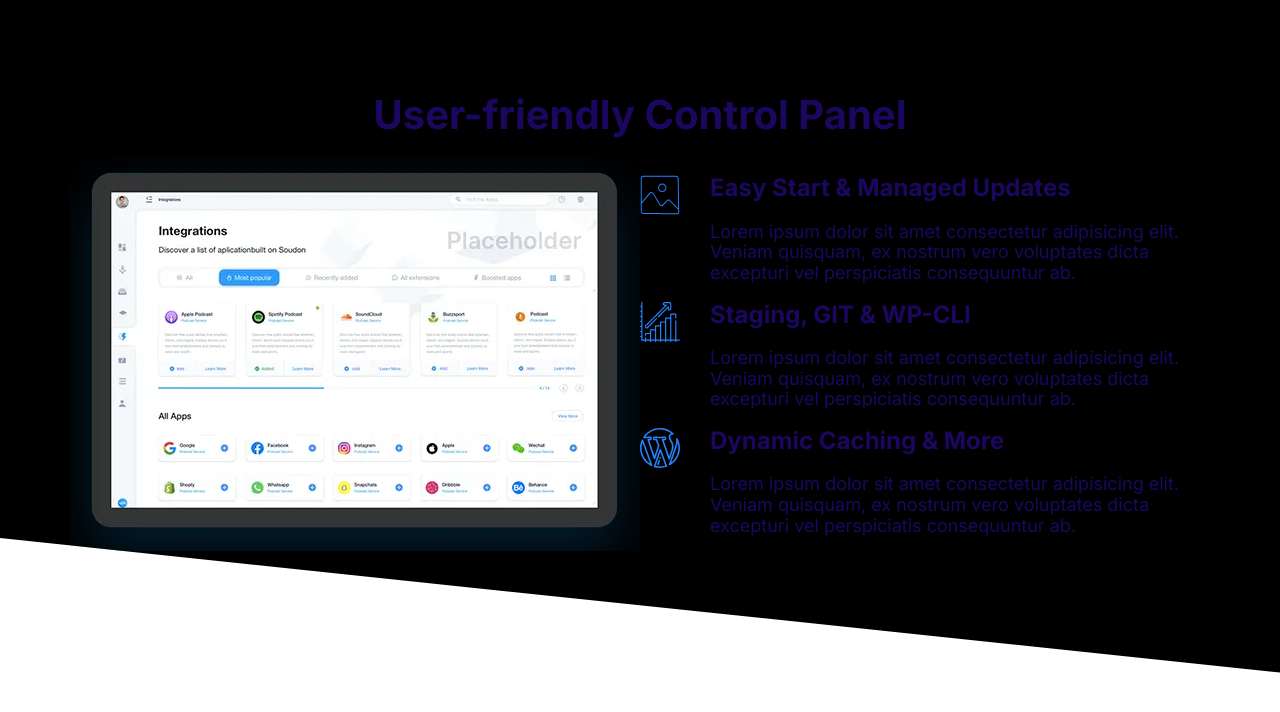
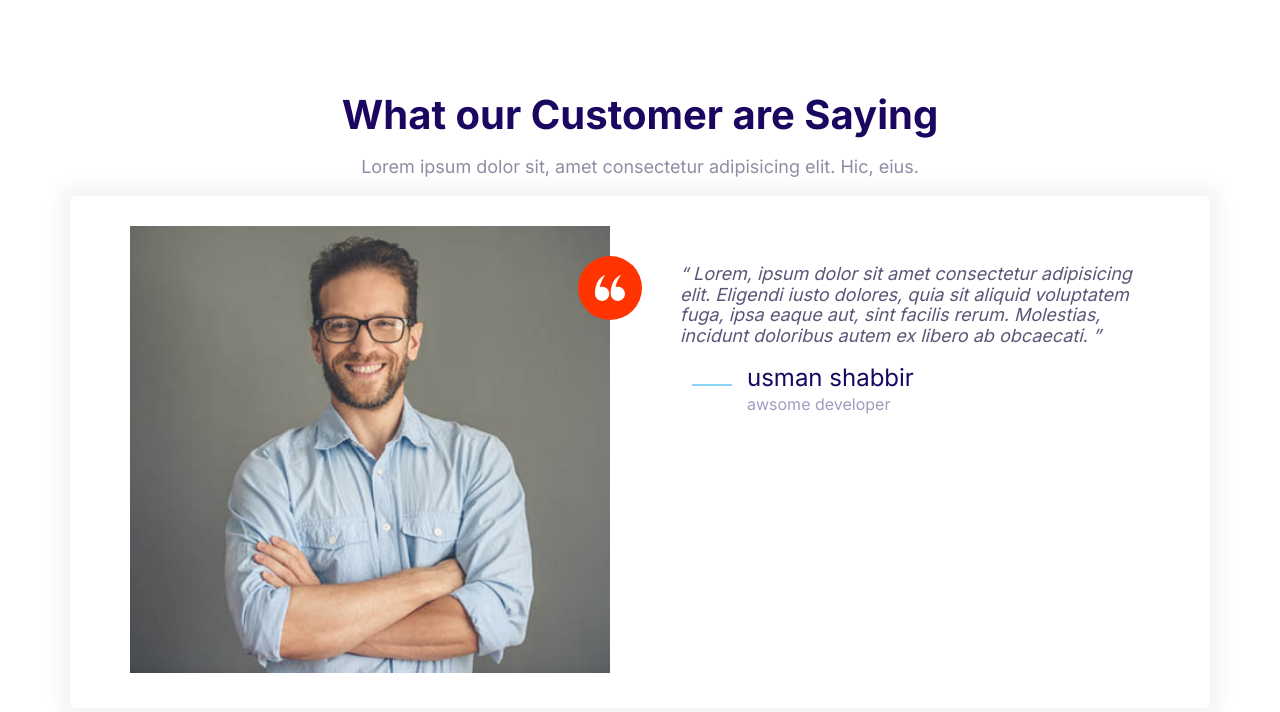
Before and after one commit to usmanshabbir756/firstweb, a plain HTML site: page index.html in a window 1280 px wide. Drawn offline with Linux system fonts and the light colour scheme.

Commit message:
testimonial block

```diff
--- a/css/style.css
+++ b/css/style.css
@@ -440,7 +440,6 @@ font-size: 1.6rem;
   /* Testimonial */
   .testimonial{
       padding: 3rem;
-      width: 100vw;
   }
   .testimonial__image{
       position: relative;
--- a/index.html
+++ b/index.html
@@ -15,75 +15,49 @@
     <link rel="stylesheet" href="css/style.css" />
   </head>
   <body>
-    <section class="block block--dark block--skewed-right block-showcase">
+    <section class="block">
       <header class="block__header">
-        <h2>User-friendly Control Panel</h2>
+        <h2>What our Customer are Saying</h2>
+        <p>
+          Lorem ipsum dolor sit, amet consectetur adipisicing elit. Hic, eius.
+        </p>
       </header>
-      <div class="container grid grid--1x2">
-        <picture class="block-showcase__image">
-          <source
-            type="image/webp"
-            srcset="images/ipad.webp 1x, images/ipad@2x.webp 2x"
-          />
-          <source
-            type="image/png"
-            srcset="images/ipad.png 1x, images/ipad@2x.png 2x"
-          />
-          <img src="images/ipad.png" alt="" />
-        </picture>
-        <ul class="list">
-          <li>
+      <div class="container">
+        <div class="card testimonial">
+          <div class="grid grid--1x2">
+            <div class="testimonial__image">
+              <img src="images/testimonial.jpg" alt="A happy customer" />
+              <span class="icon-container icon-container-accent">
+                <svg class="icon icon--white icon--small">
+                  <use xlink:href="images/sprite.svg#quotes"></use>
+                </svg>
+              </span>
+            </div>
+            <blockquote class="quote">
+              <p class="quote__text">
+                Lorem, ipsum dolor sit amet consectetur adipisicing elit.
+                Eligendi iusto dolores, quia sit aliquid voluptatem fuga, ipsa
+                eaque aut, sint facilis rerum. Molestias, incidunt doloribus
+                autem ex libero ab obcaecati.
+              </p>
+              <footer>
                 <div class="media">
                   <div class="media__image">
-                <svg class="icon icon--primary">
-                  <use xlink:href="images/sprite.svg#snap"></use>
+                    <span class="icon-container">
+                      <svg class="icon icon--primary quote--line">
+                        <use xlink:href="images/sprite.svg#line"></use>
                       </svg>
+                    </span>
                   </div>
-              <div class="media__body">
-                <h3 class="media__title">Easy Start & Managed Updates</h3>
-                <p>
-                  Lorem ipsum dolor sit amet consectetur adipisicing elit.
-                  Veniam quisquam, ex nostrum vero voluptates dicta excepturi
-                  vel perspiciatis consequuntur ab.
-                </p>
+                  <div class="media__body quote__body">
+                    <h3 class="media__title quote__author">usman shabbir</h3>
+                    <p class="quote__company">awsome developer</p>
                   </div>
                 </div>
-          </li>
-          <li>
-            <div class="media">
-              <div class="media__image">
-                <svg class="icon icon--primary">
-                  <use xlink:href="images/sprite.svg#growth"></use>
-                </svg>
-              </div>
-              <div class="media__body">
-                <h3 class="media__title">Staging, GIT & WP-CLI</h3>
-                <p>
-                  Lorem ipsum dolor sit amet consectetur adipisicing elit.
-                  Veniam quisquam, ex nostrum vero voluptates dicta excepturi
-                  vel perspiciatis consequuntur ab.
-                </p>
+              </footer>
+            </blockquote>
           </div>
         </div>
-          </li>
-          <li>
-            <div class="media">
-              <div class="media__image">
-                <svg class="icon icon--primary">
-                  <use xlink:href="images/sprite.svg#wordpress"></use>
-                </svg>
-              </div>
-              <div class="media__body">
-                <h3 class="media__title">Dynamic Caching & More</h3>
-                <p>
-                  Lorem ipsum dolor sit amet consectetur adipisicing elit.
-                  Veniam quisquam, ex nostrum vero voluptates dicta excepturi
-                  vel perspiciatis consequuntur ab.
-                </p>
-              </div>
-            </div>
-          </li>
-        </ul>
       </div>
     </section>
   </body>
```
Also changed, not shown: Component/testimonial-full-block.html (added, +43 -0 lines). Lines whose indentation alone changed are shown as unchanged.
